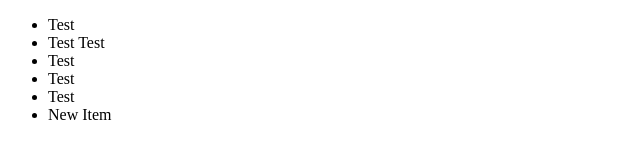
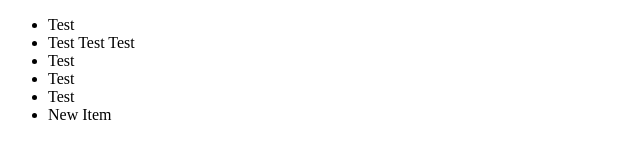
Before and after one commit to jamal08bd/testGitHub, a plain HTML site: page index.html in a window 1280 px wide. Shown: the full height of the page, 0-640 px from the left. Drawn offline with Linux system fonts and the light colour scheme.

Commit message:
make more changes

```diff
--- a/index.html
+++ b/index.html
@@ -6,7 +6,7 @@
 	 <body>
 	    <ul>
 		   <li>Test</li>
-		   <li>Test Test</li>
+		   <li>Test Test Test</li>
 		   <li>Test</li>
 		   <li>Test</li>
 		   <li>Test</li>
```
